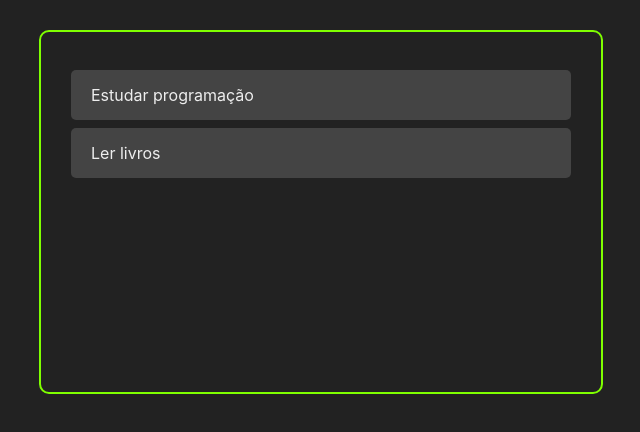
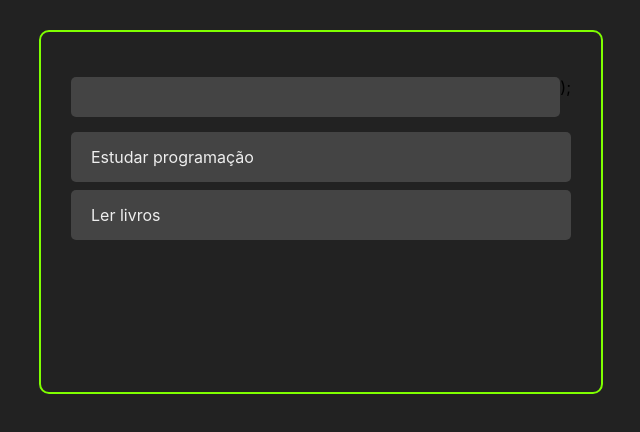
Before and after one commit to marcelojlf23/curso-react, a React (Create React App) app: page /1 in a window 1280 px wide. Shown: the top 432 px of the page, without its empty margins (319-959 px from the left). Built offline with nearby package versions, Linux system fonts and the light colour scheme.

Commit message:
Creating AddTaks e comp button
Creating AddTaks e comp button

```diff
--- a/src/App.js
+++ b/src/App.jsx
@@ -1,5 +1,6 @@
 import React, { useState } from "react";
 import "./App.css";
+import AddTask from "./components/AddTask";
 import Tasks from "./components/Tasks";
 
 const App = () => {
@@ -19,6 +20,7 @@
   return (
     <>
       <div className="container">
+        <AddTask />
         <Tasks tasks={tasks}/>
       </div>
     </>
--- /dev/null
+++ b/src/components/AddTask.css
@@ -0,0 +1,15 @@
+.add-task-container {
+    margin: 15px 0;
+    width: 100%;
+    display: flex;
+}
+
+.add-task-input {
+    height: 40px;
+    padding: 0 10px;
+    border-radius: 5px;
+    border: none;
+    flex: 2;
+    background-color: #444;
+    color: #eee;
+}
--- /dev/null
+++ b/src/components/AddTask.jsx
@@ -0,0 +1,12 @@
+import React from 'react';
+import "./AddTask.css";
+
+const AddTask = () => {
+    return (
+        <div className="add-task-container">
+            <input type="text" className="add-task-input" /> );
+        </div>
+    )
+};
+
+export default AddTask;
```
Also changed, not shown: src/components/Button.jsx (added, +7 -0 lines), src/components/Task.jsx (renamed from src/components/Task.js), src/components/Tasks.jsx (renamed from src/components/Tasks.js), 1 other file (tests, documents, lock files or other folders).
